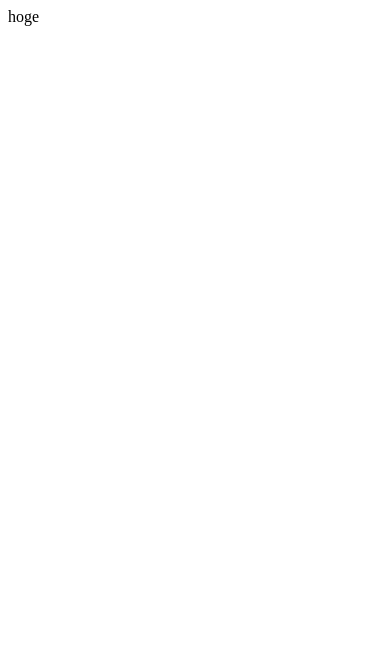
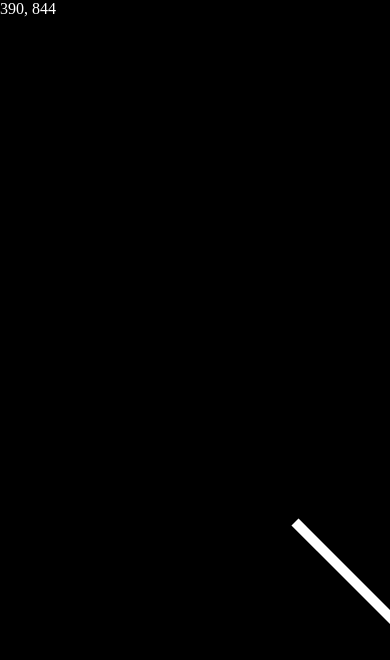
Before and after one commit to monman53/fractal-chamber, a Vue app: page / in a window 390 px wide. Shown: the top 660 px of the page. Built offline with nearby package versions, Linux system fonts and the light colour scheme.

Commit message:
Mock canvas

```diff
--- a/src/App.vue
+++ b/src/App.vue
@@ -1,8 +1,40 @@
 <script setup lang="ts">
+import { computed } from 'vue';
+import StageCanvas from './StageCanvas.vue';
+import StageUI from './StageUI.vue';
+import { app } from './main';
+
+const heightPx = computed(() => {
+  return app.value.height + "px"
+})
+
+const widthPx = computed(() => {
+  return app.value.width + "px"
+})
+
 </script>
 
 <template>
-  <div>hoge</div>
+  <div id="stage">
+    <div id="canvas">
+      <StageCanvas></StageCanvas>
+    </div>
+    <div id="svg">
+      <StageUI></StageUI>
+    </div>
+  </div>
 </template>
 
-<style scoped></style>
+<style scoped>
+#stage {
+  position: relative;
+}
+
+#canvas,
+#svg {
+  position: absolute;
+  overflow: hidden;
+  height: v-bind(heightPx);
+  width: v-bind(widthPx);
+}
+</style>
--- /dev/null
+++ b/src/StageCanvas.vue
@@ -0,0 +1,66 @@
+<script setup lang="ts">
+import { onMounted, ref, watch } from 'vue';
+import { app } from './main';
+
+const canvas = ref()
+
+const offscreenCanvas = new OffscreenCanvas(app.value.width, app.value.height)
+const ctx = offscreenCanvas.getContext('2d', { alpha: false })
+if (ctx === null) {
+    throw new Error()
+}
+
+let mainCtx: any = null
+
+const draw = () => {
+    ctx.reset()
+    const scale = 1
+    ctx.transform(
+        scale,
+        0,
+        0,
+        scale,
+        app.value.width * 0.5,
+        app.value.height * 0.5,
+    )
+    ctx.globalCompositeOperation = 'lighten'
+    ctx.strokeStyle = 'white'
+    ctx.lineWidth = 10
+    ctx.beginPath()
+    ctx.moveTo(100, 100)
+    ctx.lineTo(200, 200)
+    ctx.stroke()
+
+    //--------------------------------
+    // Copy offscreen render result to main canvas
+    //--------------------------------
+    mainCtx.transferFromImageBitmap(offscreenCanvas.transferToImageBitmap())
+}
+
+onMounted(() => {
+    mainCtx = canvas.value.getContext('bitmaprenderer')
+    window.requestAnimationFrame(draw)
+})
+
+watch(
+    [app],
+    () => {
+        canvas.value.width = app.value.width
+        canvas.value.height = app.value.height
+        offscreenCanvas.width = app.value.width
+        offscreenCanvas.height = app.value.height
+        window.requestAnimationFrame(draw)
+    },
+    { deep: true }
+)
+</script>
+
+<template>
+    <div id="base">
+        <canvas ref="canvas" :width="app.width" :height="app.height"></canvas>
+    </div>
+</template>
+
+<style scoped>
+#base {}
+</style>
--- /dev/null
+++ b/src/StageUI.vue
@@ -0,0 +1,16 @@
+<script setup lang="ts">
+import { app } from './main';
+</script>
+
+<template>
+    <div id="base">
+        {{ app.width }}, {{ app.height }}
+    </div>
+</template>
+
+<style scoped>
+#base {
+    background-color: #000;
+    color: white;
+}
+</style>
--- a/src/assets/main.css
+++ b/src/assets/main.css
@@ -0,0 +1,3 @@
+body {
+  margin: 0;
+}
--- a/src/main.ts
+++ b/src/main.ts
@@ -1,6 +1,18 @@
 import './assets/main.css'
 
-import { createApp } from 'vue'
+import { createApp, ref } from 'vue'
 import App from './App.vue'
 
+export const app = ref({
+  width: window.innerWidth,
+  height: window.innerHeight
+})
+
+const resize = () => {
+  app.value.width = window.innerWidth
+  app.value.height = window.innerHeight
+}
+resize()
+window.addEventListener('resize', resize)
+
 createApp(App).mount('#app')
--- a/vite.config.ts
+++ b/vite.config.ts
@@ -9,8 +9,8 @@ import vueDevTools from 'vite-plugin-vue-devtools'
 export default defineConfig({
   plugins: [
     vue(),
-    vueJsx(),
-    vueDevTools(),
+    vueJsx()
+    // vueDevTools(),
   ],
   resolve: {
     alias: {
```
